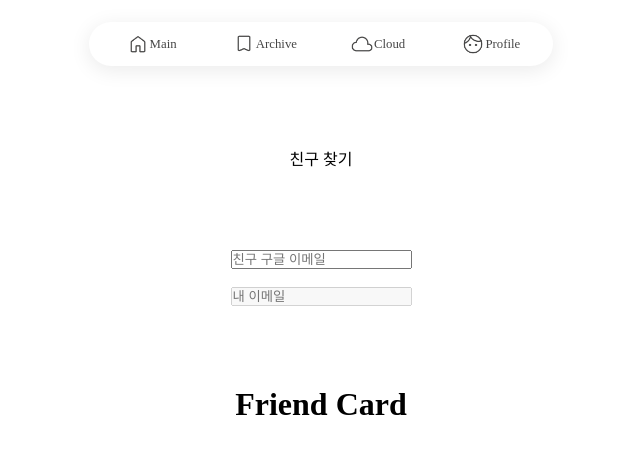
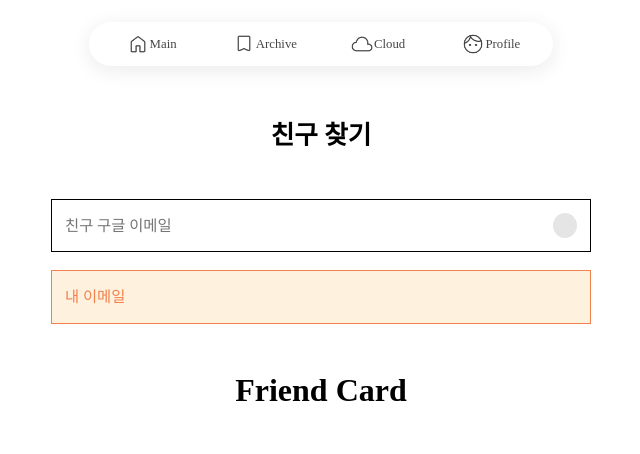
Before and after one commit to 9oormthon-univ/TEAM_8, a Next.js app in the folder clouddog/: page /cloud/AddFriend in a window 1280 px wide. Shown: the top 454 px of the page, without its empty margins (319-959 px from the left). Built offline with nearby package versions, Linux system fonts and the light colour scheme.

Commit message:
feat(#16): 유저 이메일 불러오기

```diff
--- a/clouddog/src/pages/Login.tsx
+++ b/clouddog/src/pages/Login.tsx
@@ -24,6 +24,7 @@ const Login = () => {
     const accessToken = await auth.currentUser?.getIdToken().then((token) => {
       localStorage.setItem('accessToken', token);
       localStorage.setItem('userName', auth.currentUser?.displayName as string);
+      localStorage.setItem('userEmail', auth.currentUser?.email as string);
     });
 
     // 로그인 후 페이지 이동
--- a/clouddog/src/pages/cloud/AddFriend.tsx
+++ b/clouddog/src/pages/cloud/AddFriend.tsx
@@ -2,10 +2,22 @@ import Header from '@/components/header';
 import FriendCard from '@/components/FriendCard';
 import styled from 'styled-components';
 
-import { ChangeEvent, useState } from 'react';
+import { ChangeEvent, useState, useEffect } from 'react';
 
 const AddFriedn = () => {
   const [friendEmail, setFriendEmail] = useState<string>('');
+
+  const [myEmail, setMyEmail] = useState<string>('');
+  const [isAuth, setIsAuth] = useState(false);
+
+  useEffect(() => {
+    if (localStorage.getItem('userEmail')) {
+      setMyEmail(localStorage.getItem('userEmail') as string);
+      setIsAuth(!isAuth);
+    } else {
+      setIsAuth(false);
+    }
+  }, []);
 
   const onChangeFriendEmail = (e: ChangeEvent<HTMLInputElement>) => {
     setFriendEmail(e.target.value);
@@ -14,7 +26,7 @@ const AddFriedn = () => {
   return (
     <TotalContainer>
       <Header />
-      <div>친구 찾기</div>
+      <TitleText>친구 찾기</TitleText>
       <InputContainer>
         <InputBox>
           <FriendEmail
@@ -23,9 +35,12 @@ const AddFriedn = () => {
             value={friendEmail}
             onChange={onChangeFriendEmail}
           />
+          <SerchBtn></SerchBtn>
         </InputBox>
-
-        <input type="text" placeholder="내 이메일" disabled />
+        <InputBoxDisable>
+          <MyEmailInp type="text" placeholder="내 이메일" disabled />
+          <MyEmailTxt>{myEmail}</MyEmailTxt>
+        </InputBoxDisable>
       </InputContainer>
 
       <FriendCard />
@@ -45,7 +60,12 @@ const TotalContainer = styled.div`
   width: calc(100vw - (100vw - scrollbarWidth));
   height: 100vh;
 
-  gap: 10vh;
+  gap: 6vh;
+`;
+
+const TitleText = styled.div`
+  font-size: 2vw;
+  font-weight: bold;
 `;
 
 const InputContainer = styled.div`
@@ -56,6 +76,88 @@ const InputContainer = styled.div`
   gap: 2.3vh;
 `;
 
-const InputBox = styled.div``;
+const InputBox = styled.div`
+  display: flex;
+  align-items: center;
+  justify-content: space-between;
+  flex-direction: row;
 
-const FriendEmail = styled.input``;
+  width: 40vw;
+  height: 2vw;
+
+  padding: 1vw;
+
+  border: 1px solid black;
+
+  &:focus-within {
+    border: 2px solid #f1824d;
+    ::placeholder {
+      color: #f1824d;
+    }
+  }
+`;
+
+const FriendEmail = styled.input`
+  all: unset;
+  width: 100%;
+  height: 100%;
+
+  overflow: hidden;
+  white-space: nowrap;
+  background: #fff;
+  text-align: left;
+  font-family: Pretendard;
+  font-size: 1.2vw;
+`;
+
+const SerchBtn = styled.div`
+  width: 2vw;
+  height: 2vw;
+
+  border-radius: 50%;
+
+  background-color: #e5e5e5;
+`;
+
+const InputBoxDisable = styled.div`
+  display: flex;
+  align-items: center;
+  justify-content: space-between;
+  flex-direction: row;
+
+  width: 40vw;
+  height: 2vw;
+
+  padding: 1vw;
+
+  border: 1px solid #f1824d;
+
+  background-color: #fef1de;
+`;
+
+const MyEmailInp = styled.input`
+  all: unset;
+  width: 100%;
+  height: 100%;
+
+  overflow: hidden;
+  white-space: nowrap;
+  background: #fef1de;
+  text-align: left;
+
+  &::placeholder {
+    color: #f1824d;
+    font-family: Pretendard;
+    font-size: 1.2vw;
+    font-style: normal;
+    line-height: normal;
+  }
+`;
+
+const MyEmailTxt = styled.div`
+  color: #f1824d;
+  font-family: Pretendard;
+  font-size: 1.2vw;
+  font-style: normal;
+  line-height: normal;
+`;
```
